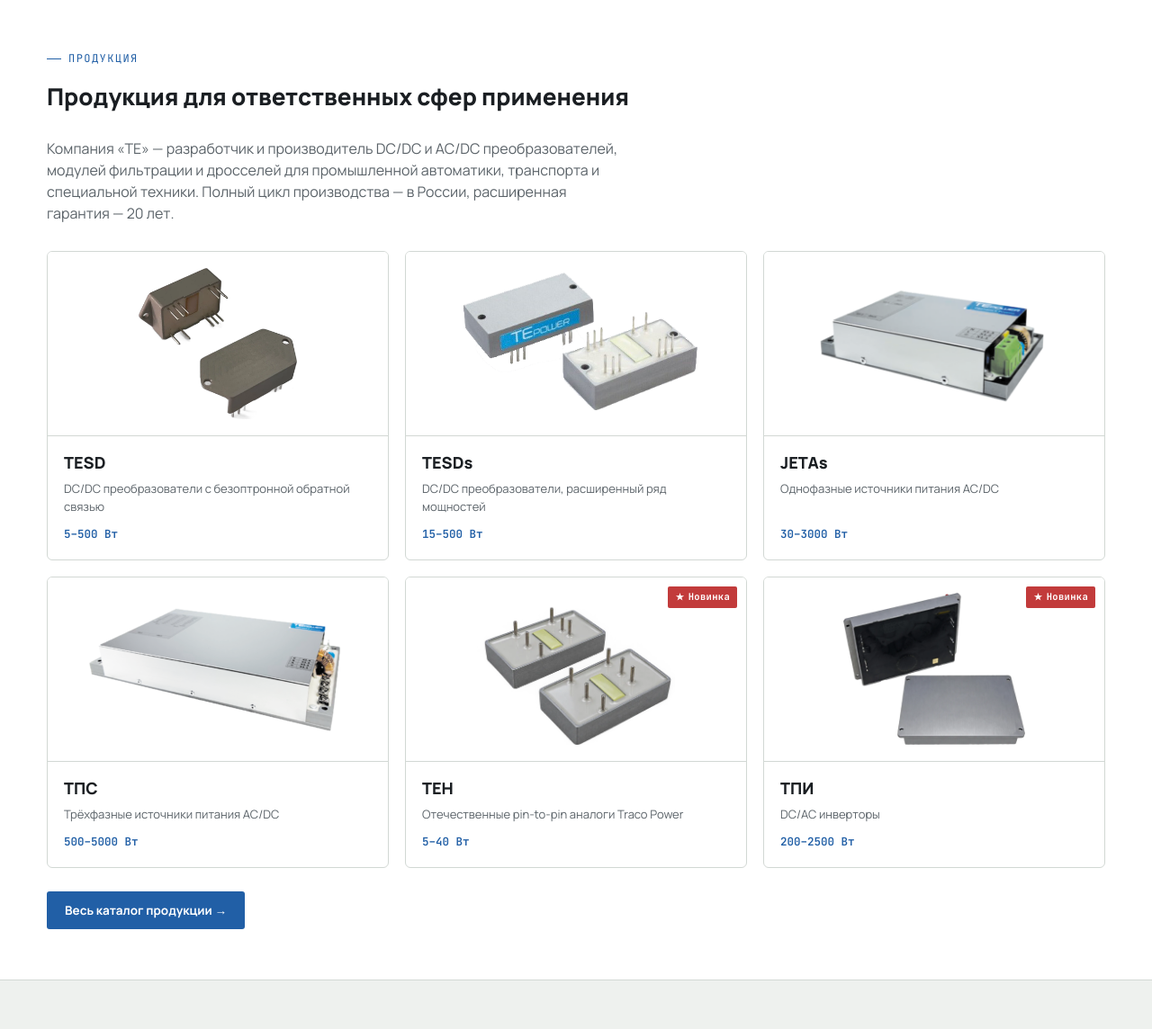
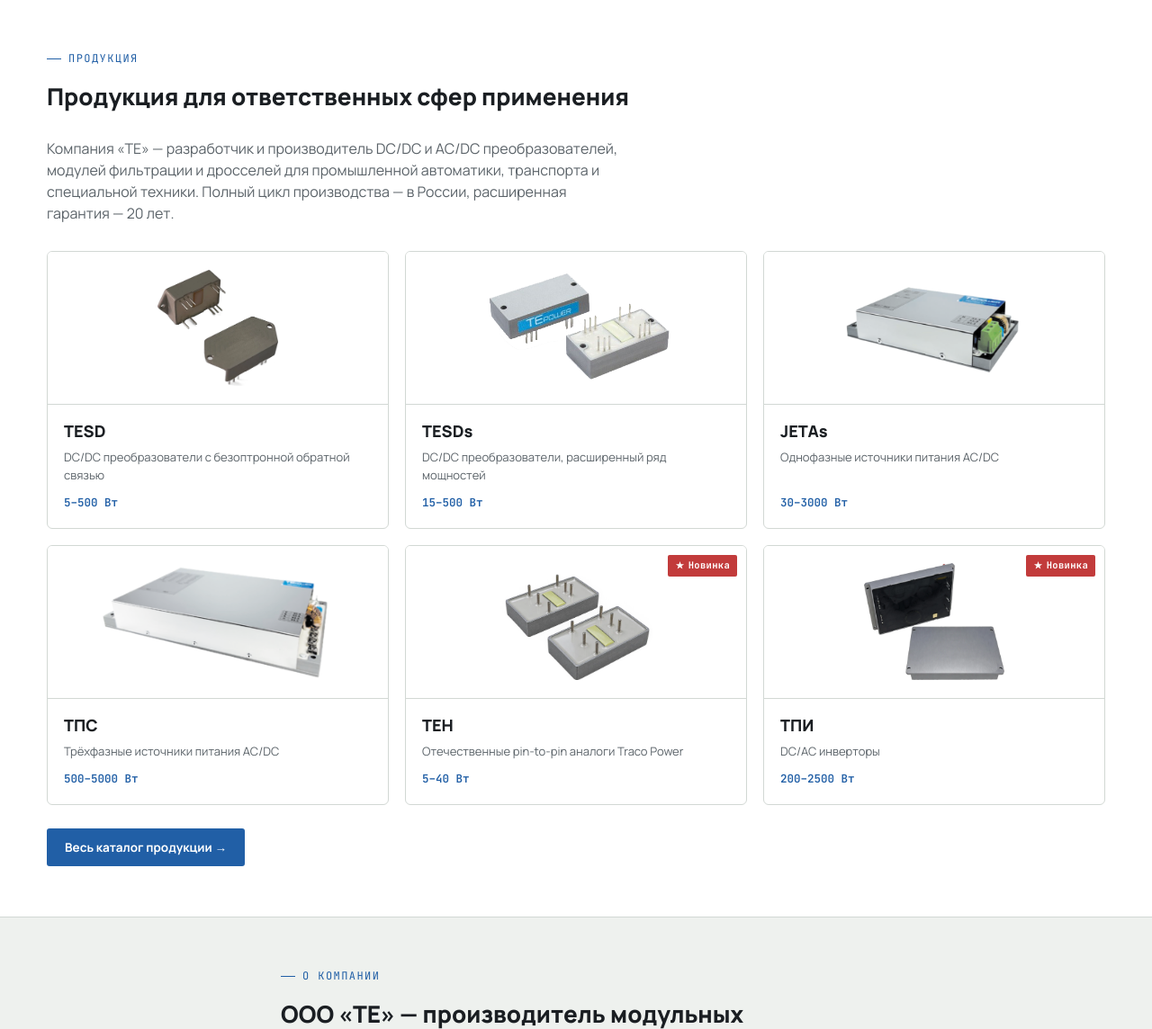
Before and after one commit to KorolevAndrey13/TE-power, a PHP site: page / in a window 1280 px wide. Shown: the part 733-1877 px from the top of the page at 90% size. Run offline with PHP 8.4, Linux system fonts and the light colour scheme.

Commit message:
Restore product card photo size
Co-Authored-By: Claude Opus 5.5 <noreply@anthropic.com>

```diff
--- a/style.css
+++ b/style.css
@@ -259,8 +259,8 @@ button{font-family:inherit; cursor:pointer;}
    ========================================================== */
 .product-card{background:var(--panel); border:1px solid var(--line); border-radius:6px; overflow:hidden; display:flex; flex-direction:column;}
 .product-card:hover{border-color:var(--accent);}
-.product-card__photo{position:relative; height:205px; background:var(--panel); display:flex; align-items:center; justify-content:center; border-bottom:1px solid var(--line); overflow:hidden;}
-.product-card__photo img{max-height:169px; max-width:92%; width:auto; margin:0 auto; object-fit:contain;}
+.product-card__photo{position:relative; height:170px; background:var(--panel); display:flex; align-items:center; justify-content:center; border-bottom:1px solid var(--line); overflow:hidden;}
+.product-card__photo img{max-height:130px; width:auto; margin:0 auto; object-fit:contain;}
 [data-theme="dark"] .product-card__photo img{border-radius:4px;}
 .product-card__badge{position:absolute; top:10px; right:10px; background:var(--signal); color:#fff; font-family:var(--mono); font-size:10.5px; font-weight:700; padding:4px 8px; border-radius:2px; letter-spacing:.03em; display:flex; align-items:center; gap:4px;}
 .product-card__badge svg{width:11px; height:11px;}
```
